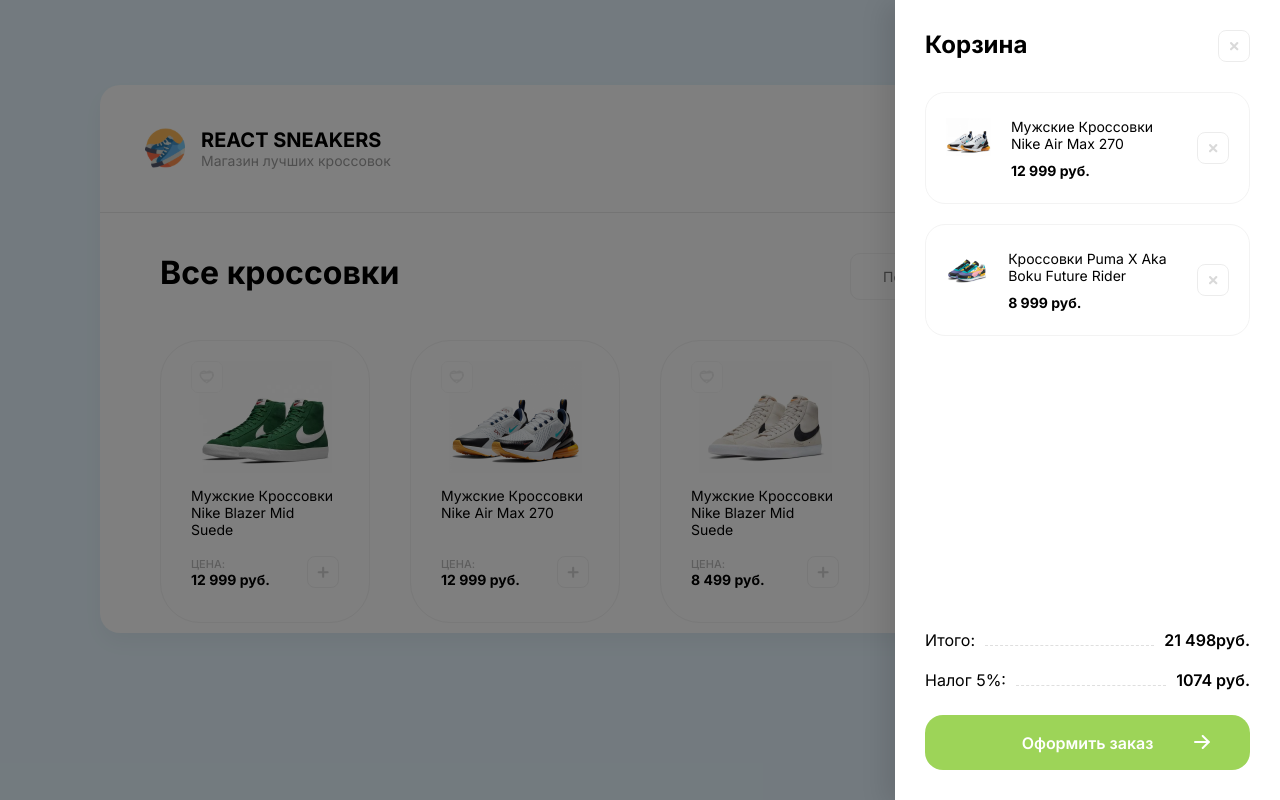
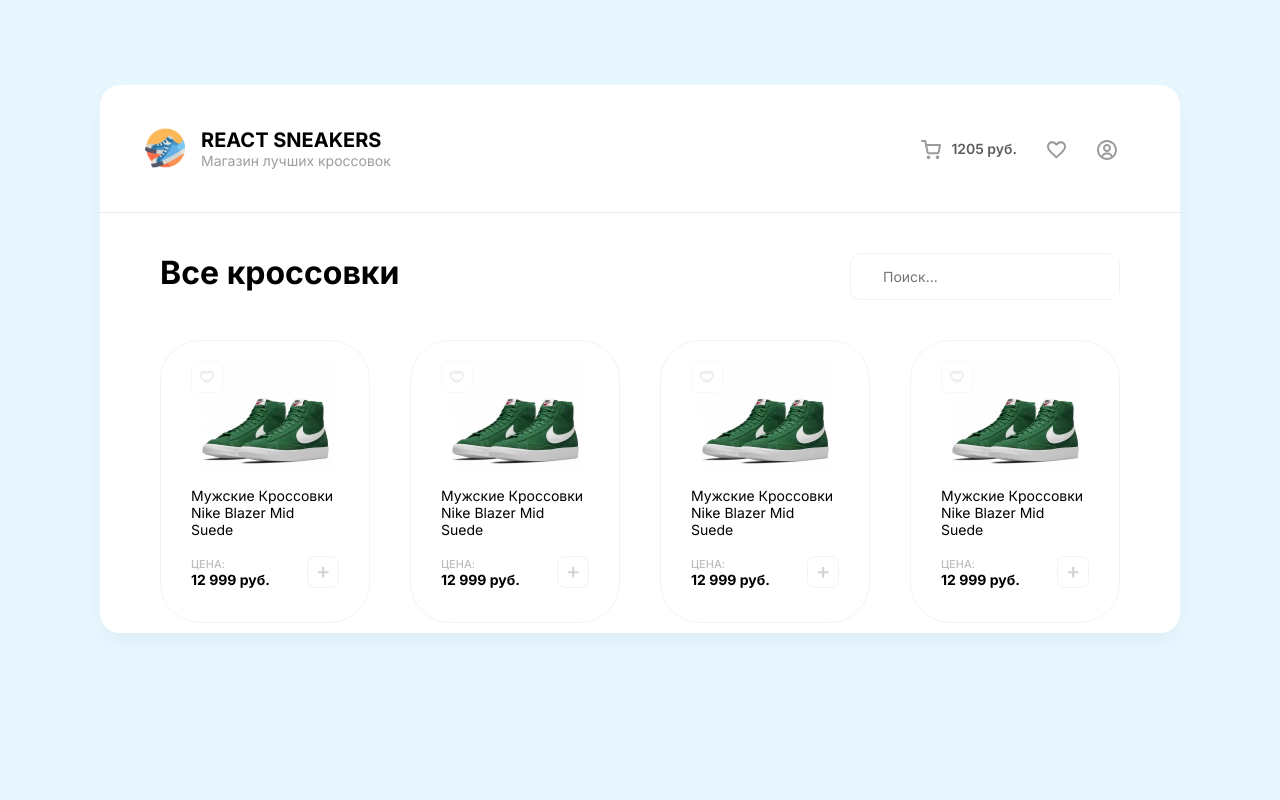
Before and after one commit to LivingstoneDoc/react-sneakers-shop, a JavaScript app: page / in a window 1280 px wide. Built offline with nearby package versions, Linux system fonts and the light colour scheme; the HTML template or start-up script is replaced by a standard one.

Commit message:
feat: add react components. Fix: add flex-wrap for cards

```diff
--- a/src/App.js
+++ b/src/App.js
@@ -1,70 +1,12 @@
+import Header from "./components/Header";
+import Cart from "./components/Cart";
+import Card from "./components/Card";
+
 function App() {
   return (
     <div className="wrapper">
-      <div className="cartOverlay">
-        <div className="cart">
-          <div className="cartTitleWrapper">
-            <h2 className="cartSubtitle">Корзина</h2>
-            <img src="./icon/cart/cart-remove-item-hover.svg" alt="delete" className="cartRemoveImg" />
-          </div>
-          {/* <div className="cartContentWrapper"> */}
-
-          <div className="cartItemsWrapper">
-            <div className="cartItem">
-              <div style={{ backgroundImage: 'url(./img/sneakers/sneakers2.png)' }} className="cartItemImg"></div>
-              <div className="cartItemDescr">
-                <p className="cartItemName">Мужские Кроссовки Nike Air Max 270</p>
-                <p className="cartItemPrice">12 999 руб.</p>
-              </div>
-              <img src="./icon/cart/cart-remove-item-hover.svg" alt="delete" className="cartRemoveImg" />
-            </div>
-
-            <div className="cartItem">
-              <div style={{ backgroundImage: 'url(./img/sneakers/sneakers4.png)' }} className="cartItemImg"></div>
-              <div className="cartItemDescr">
-                <p className="cartItemName">Кроссовки Puma X Aka Boku Future Rider</p>
-                <p className="cartItemPrice">8 999 руб.</p>
-              </div>
-              <img src="./icon/cart/cart-remove-item-hover.svg" alt="delete" className="cartRemoveImg" />
-            </div>
-          </div>
-
-          <div className="cartBottomContentWrapper">
-            <div className="cartFinalPrice">
-              <p className="total">Итого:</p>
-              <div className="dashLine"></div>
-              <p className="totalPrice">21 498руб.</p>
-            </div>
-            <div className="cartTax">
-              <p className="cartTaxTitle">Налог 5%:</p>
-              <div className="dashLine"></div>
-              <p className="cartTaxAmount">1074 руб.</p>
-            </div>
-            <button className="greenBtn">Оформить заказ
-              <img src="./icon/cart/cart-button-arrow.svg" alt="Arrow" className="cartBtnImg" />
-            </button>
-          </div>
-          {/* </div> */}
-        </div>
-      </div>
-      <header className="header">
-        <div className="headerLeft">
-          <img src="./icon/header/logo.svg" alt="logo" className="logo" />
-          <div className="headerInfo">
-            <h1>React sneakers</h1>
-            <p>Магазин лучших кроссовок</p>
-          </div>
-        </div>
-        <div className="headerRight">
-          <div className="cart-wrapper">
-            <img src="./icon/header/cart.svg" alt="cart" className="cart" />
-            <p>1205 руб.</p>
-          </div>
-          <img src="./icon/header/favourites.svg" alt="favourites" className="favourites" />
-          <img src="./icon/header/profile.svg" alt="profile" className="profile" />
-        </div>
-      </header>
-
+      <Cart />
+      <Header />
       <main className="mainContent">
         <div className="mainContentTitleWrapper">
           <h2 className="allSneakersSubtitle">Все кроссовки</h2>
@@ -74,65 +16,10 @@
           </div>
         </div>
         <div className="contentWrapper">
-          <div className="contentItem">
-            <div className="notFavouriteImg">
-              <img src="./icon/main-content/favourites-inactive.svg" alt="Not favourite" />
-            </div>
-            <img src="./img/sneakers/sneakers1.png" alt="sneakers img" className="sneakersImg" />
-            <p className="contentItemDescr">Мужские Кроссовки Nike Blazer Mid Suede</p>
-            <div className="contentItemBottom">
-              <div className="price">
-                <p className="priceTitle">Цена:</p>
-                <p className="priceValue">12 999 руб.</p>
-              </div>
-              <img src="./icon/main-content/cart-not-add.svg" alt="add cart" />
-            </div>
-          </div>
-
-          <div className="contentItem">
-            <div className="notFavouriteImg">
-              <img src="./icon/main-content/favourites-inactive.svg" alt="Not favourite" />
-            </div>
-            <img src="./img/sneakers/sneakers2.png" alt="sneakers img" className="sneakersImg" />
-            <p className="contentItemDescr">Мужские Кроссовки Nike Air Max 270</p>
-            <div className="contentItemBottom">
-              <div className="price">
-                <p className="priceTitle">Цена:</p>
-                <p className="priceValue">12 999 руб.</p>
-              </div>
-              <img src="./icon/main-content/cart-not-add.svg" alt="add cart" />
-            </div>
-          </div>
-
-          <div className="contentItem">
-            <div className="notFavouriteImg">
-              <img src="./icon/main-content/favourites-inactive.svg" alt="Not favourite" />
-            </div>
-            <img src="./img/sneakers/sneakers3.png" alt="sneakers img" className="sneakersImg" />
-            <p className="contentItemDescr">Мужские Кроссовки Nike Blazer Mid Suede</p>
-            <div className="contentItemBottom">
-              <div className="price">
-                <p className="priceTitle">Цена:</p>
-                <p className="priceValue">8 499 руб.</p>
-              </div>
-              <img src="./icon/main-content/cart-not-add.svg" alt="add cart" />
-            </div>
-          </div>
-
-          <div className="contentItem">
-            <div className="notFavouriteImg">
-              <img src="./icon/main-content/favourites-inactive.svg" alt="Not favourite" />
-            </div>
-            <img src="./img/sneakers/sneakers4.png" alt="sneakers img" className="sneakersImg" />
-            <p className="contentItemDescr">Кроссовки Puma X Aka Boku Future Rider</p>
-            <div className="contentItemBottom">
-              <div className="price">
-                <p className="priceTitle">Цена:</p>
-                <p className="priceValue">8 999 руб.</p>
-              </div>
-              <img src="./icon/main-content/cart-not-add.svg" alt="add cart" />
-            </div>
-          </div>
+          <Card />
+          <Card />
+          <Card />
+          <Card />
         </div>
 
       </main>
--- /dev/null
+++ b/src/components/Card.js
@@ -0,0 +1,20 @@
+function Card() {
+    return (
+        <div className="contentItem">
+            <div className="notFavouriteImg">
+              <img src="./icon/main-content/favourites-inactive.svg" alt="Not favourite" />
+            </div>
+            <img src="./img/sneakers/sneakers1.png" alt="sneakers img" className="sneakersImg" />
+            <p className="contentItemDescr">Мужские Кроссовки Nike Blazer Mid Suede</p>
+            <div className="contentItemBottom">
+              <div className="price">
+                <p className="priceTitle">Цена:</p>
+                <p className="priceValue">12 999 руб.</p>
+              </div>
+              <img src="./icon/main-content/cart-not-add.svg" alt="add cart" />
+            </div>
+          </div>
+    );
+}
+
+export default Card;
--- /dev/null
+++ b/src/components/Cart.js
@@ -0,0 +1,52 @@
+function Cart() {
+    return (
+        <div style={{ display: "none" }} className="cartOverlay">
+        <div className="cart">
+          <div className="cartTitleWrapper">
+            <h2 className="cartSubtitle">Корзина</h2>
+            <img src="./icon/cart/cart-remove-item-hover.svg" alt="delete" className="cartRemoveImg" />
+          </div>
+          {/* <div className="cartContentWrapper"> */}
+
+          <div className="cartItemsWrapper">
+            <div className="cartItem">
+              <div style={{ backgroundImage: 'url(./img/sneakers/sneakers2.png)' }} className="cartItemImg"></div>
+              <div className="cartItemDescr">
+                <p className="cartItemName">Мужские Кроссовки Nike Air Max 270</p>
+                <p className="cartItemPrice">12 999 руб.</p>
+              </div>
+              <img src="./icon/cart/cart-remove-item-hover.svg" alt="delete" className="cartRemoveImg" />
+            </div>
+
+            <div className="cartItem">
+              <div style={{ backgroundImage: 'url(./img/sneakers/sneakers4.png)' }} className="cartItemImg"></div>
+              <div className="cartItemDescr">
+                <p className="cartItemName">Кроссовки Puma X Aka Boku Future Rider</p>
+                <p className="cartItemPrice">8 999 руб.</p>
+              </div>
+              <img src="./icon/cart/cart-remove-item-hover.svg" alt="delete" className="cartRemoveImg" />
+            </div>
+          </div>
+
+          <div className="cartBottomContentWrapper">
+            <div className="cartFinalPrice">
+              <p className="total">Итого:</p>
+              <div className="dashLine"></div>
+              <p className="totalPrice">21 498руб.</p>
+            </div>
+            <div className="cartTax">
+              <p className="cartTaxTitle">Налог 5%:</p>
+              <div className="dashLine"></div>
+              <p className="cartTaxAmount">1074 руб.</p>
+            </div>
+            <button className="greenBtn">Оформить заказ
+              <img src="./icon/cart/cart-button-arrow.svg" alt="Arrow" className="cartBtnImg" />
+            </button>
+          </div>
+          {/* </div> */}
+        </div>
+      </div>
+    );
+}
+
+export default Cart;
--- /dev/null
+++ b/src/components/Header.js
@@ -0,0 +1,23 @@
+function Header() {
+    return (
+        <header className="header">
+        <div className="headerLeft">
+          <img src="./icon/header/logo.svg" alt="logo" className="logo" />
+          <div className="headerInfo">
+            <h1>React sneakers</h1>
+            <p>Магазин лучших кроссовок</p>
+          </div>
+        </div>
+        <div className="headerRight">
+          <div className="cart-wrapper">
+            <img src="./icon/header/cart.svg" alt="cart" className="cart" />
+            <p>1205 руб.</p>
+          </div>
+          <img src="./icon/header/favourites.svg" alt="favourites" className="favourites" />
+          <img src="./icon/header/profile.svg" alt="profile" className="profile" />
+        </div>
+      </header>
+    );
+}
+
+export default Header;
--- a/src/index.css
+++ b/src/index.css
@@ -130,6 +130,8 @@
 .mainContent .contentWrapper {
   display: flex;
   gap: 40px;
+  flex-wrap: wrap;
+  margin-top: 40px;
 }
 
 .mainContent .contentWrapper .contentItem {
@@ -139,7 +141,7 @@
   border-radius: 40px;
   background: #ffffff;
   padding: 20px 30px 34px 30px;
-  margin-top: 40px;
+  /* margin-top: 40px; */
   transition: box-shadow 0.2s ease-in-out, transform 0.2s ease-in-out;
 }
 
```
